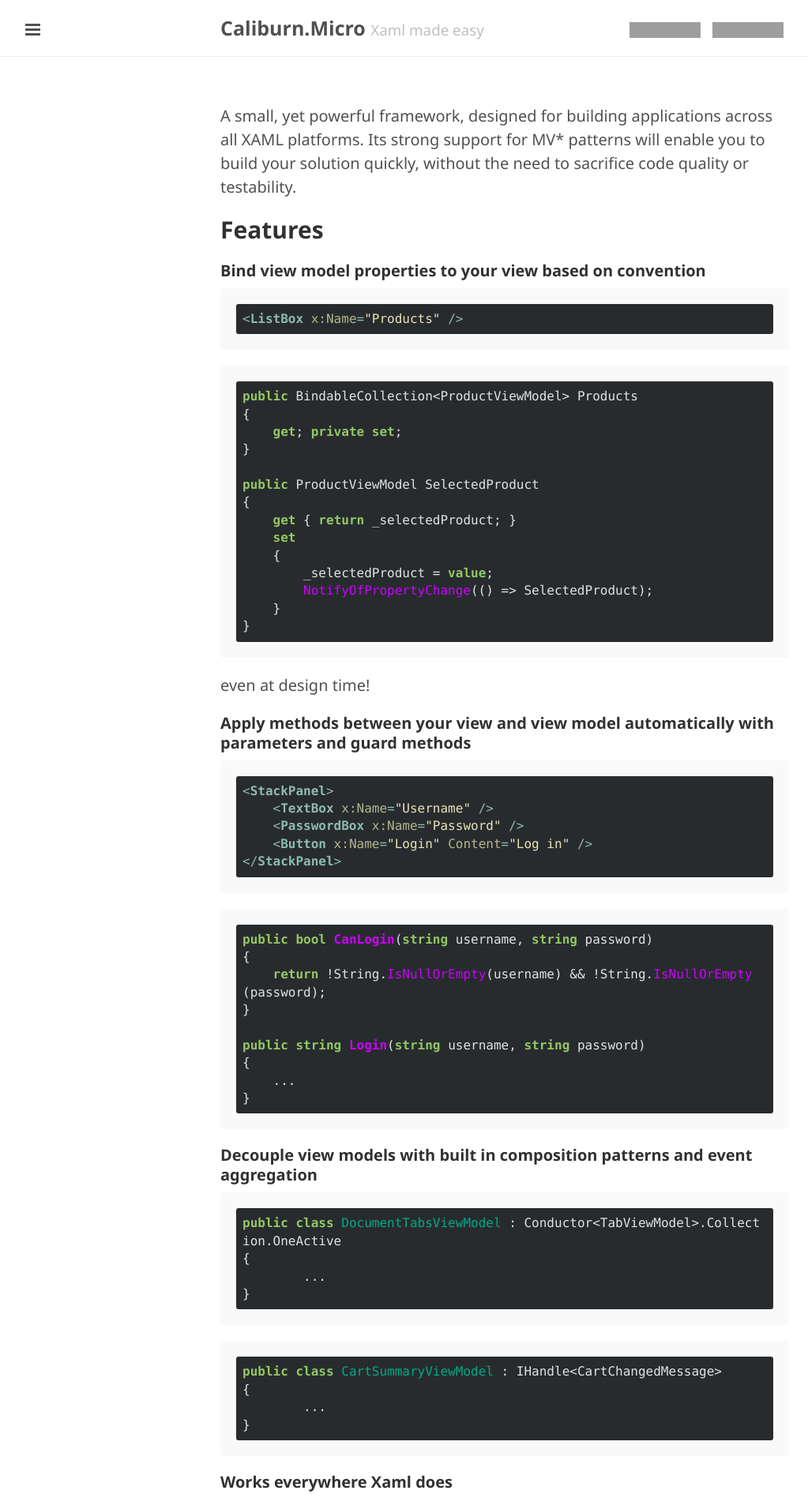
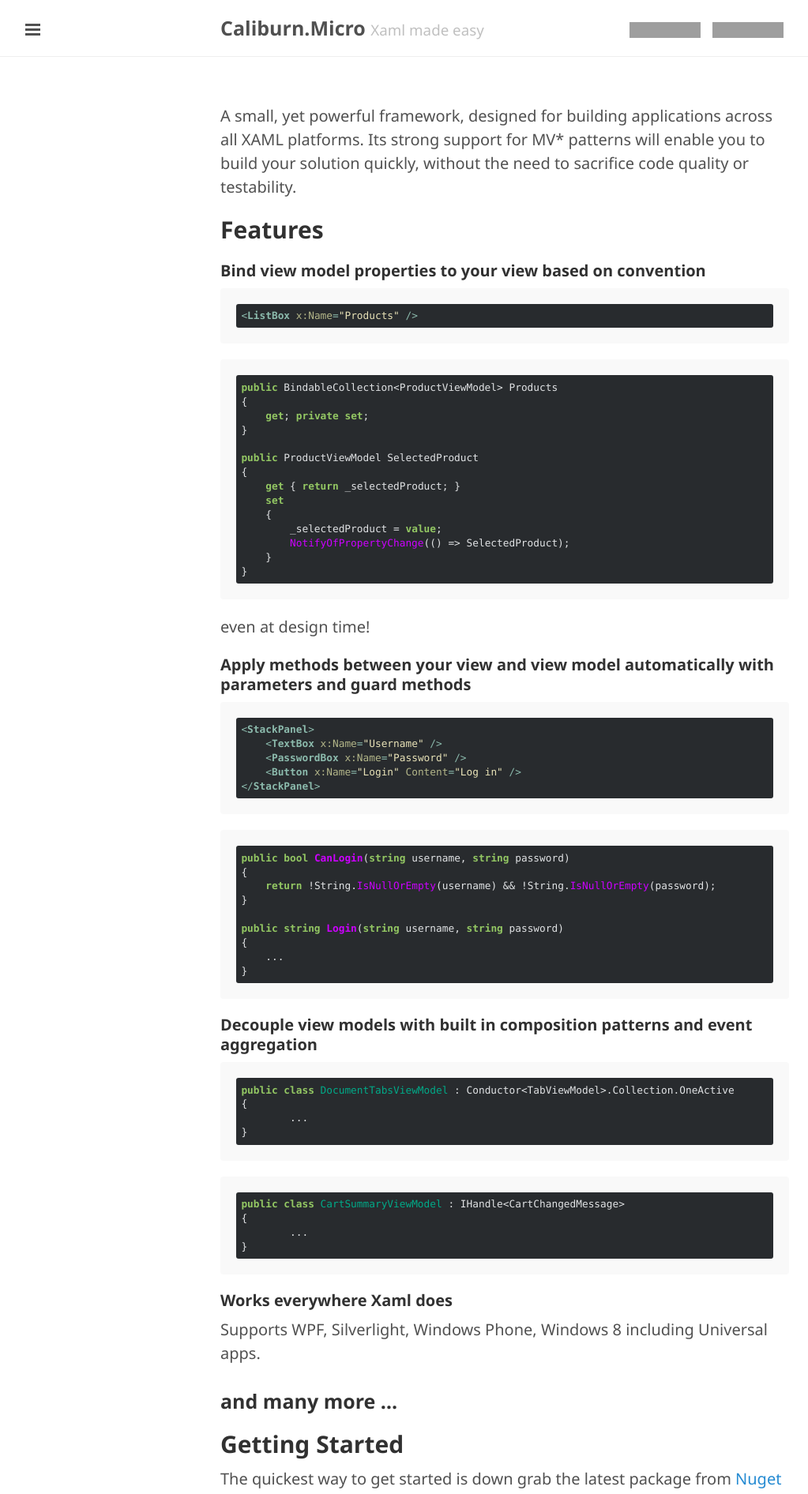
Before and after one commit to Caliburn-Micro/caliburn-micro.github.io, a Jekyll site: the page built from index.md, in a window 1280 px wide. Shown: the top 1892 px of the page at 79% size, without its empty margins (1-1024 px from the left). Built offline with Jekyll 4.4.1, drawn with Linux system fonts in a browser that asks for light colours; grey boxes are pictures that could not be loaded.

Commit message:
Code styling

```diff
--- a/public/css/poole.css
+++ b/public/css/poole.css
@@ -147,7 +147,7 @@
 /* Code */
 code,
 pre {
-  font-family: Menlo, Monaco, "Courier New", monospace;
+  font-family: Consolas, Menlo, Monaco, "Courier New", monospace;
 }
 code {
   padding: .25em .5em;
@@ -171,7 +171,7 @@
 }
 pre code {
   padding: 0;
-  font-size: 100%;
+  font-size: 80%;
   color: inherit;
   background-color: transparent;
 }
```
